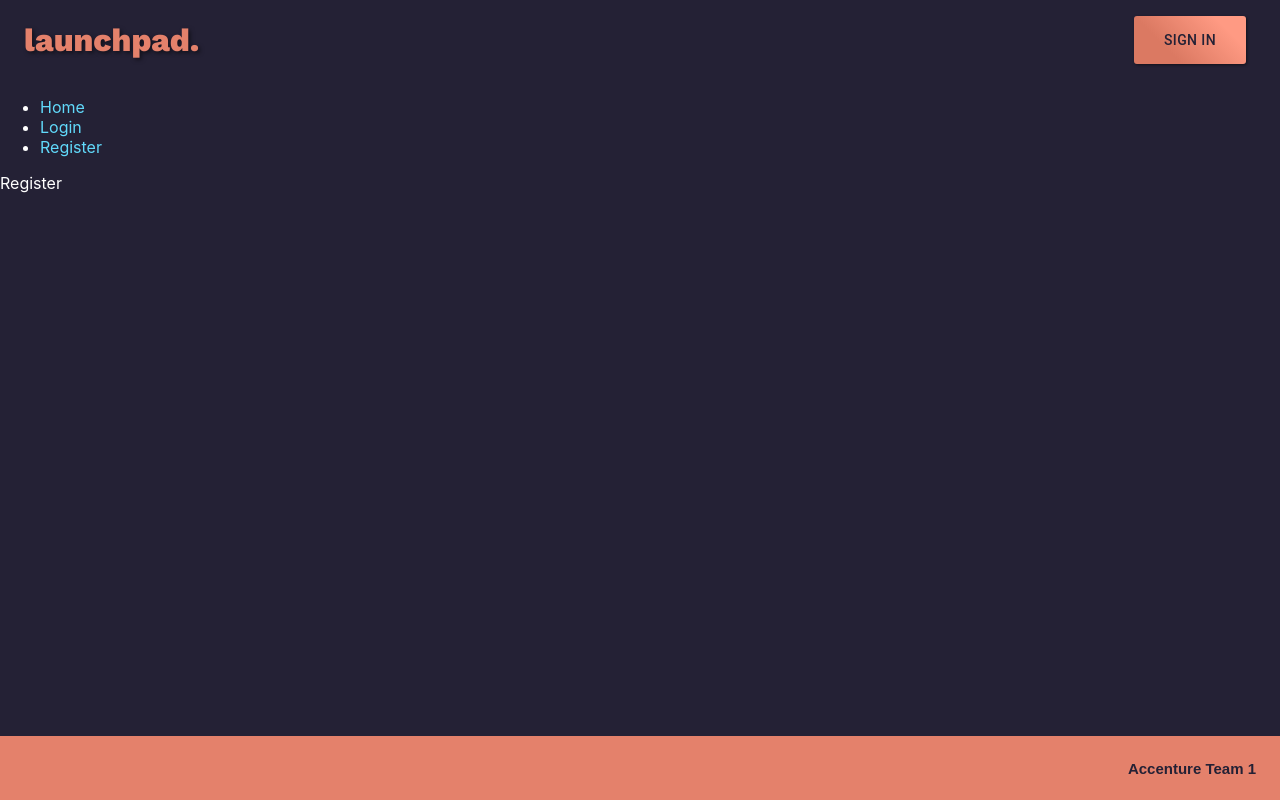
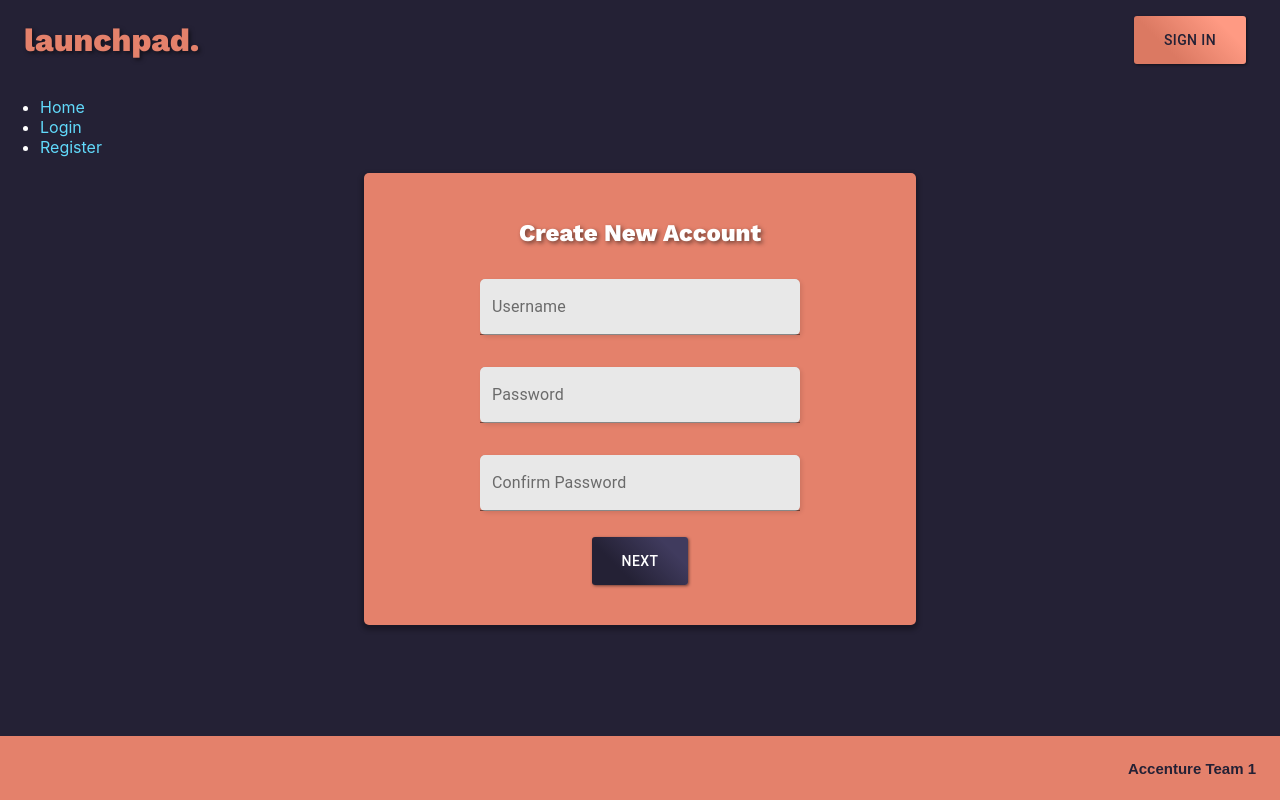
Before and after one commit to Felix-Poon/RSE-Launchpad-Frontend, a React (Create React App) app: page /register in a window 1280 px wide. Built offline with nearby package versions, Linux system fonts and the light colour scheme.

Commit message:
Register done

```diff
--- a/src/helpers/validation.js
+++ b/src/helpers/validation.js
@@ -3,12 +3,8 @@
 */
 
 /* Checks if all children in parent div are have empty values */
-export function ifEmpty(objects) {
-  let empty = false;
-  objects.childNodes.forEach(e => {
-      if (!e.childNodes[1].value) empty = true;
-  });
-  return empty;
+export function ifEmpty(str) {
+  return (str.length === 0 || !str.trim());
 }
 
 /* Checks if two strings match - used for password confirmation */
--- a/src/pages/Login.js
+++ b/src/pages/Login.js
@@ -1,4 +1,4 @@
-import React, { useState } from 'react';
+import React from 'react';
 import { Container, Box } from '@material-ui/core';
 import { StyledText, StyledInput, PrimaryButton } from '../styles/Styled';
 //import TextField from '@material-ui/core/TextField';
--- a/src/pages/Register.js
+++ b/src/pages/Register.js
@@ -1,10 +1,62 @@
 import React from 'react';
+import { Container, Box } from '@material-ui/core';
+import { StyledText, StyledInput, PrimaryButton } from '../styles/Styled';
+import { ifEmpty, passwordMatch } from '../helpers/validation';
 
 export function Register() {
+  const [username, setUsername] = React.useState("");
+  const [password, setPassword] = React.useState("");
+  const [confirmPass, setConfirmPass] = React.useState("");
+  const [usernameErr, setUsernameErr] = React.useState("");
+  const [passwordErr, setPasswordErr] = React.useState("");
+
+  function handleSubmit() {
+    setUsernameErr("");
+    setPasswordErr("")
+    if (ifEmpty(username)) {
+      setUsernameErr("Invalid username");
+    }
+    if (ifEmpty(password) || ifEmpty(confirmPass)) {
+      setPasswordErr("Enter password")
+    }
+    if (!passwordMatch(password, confirmPass)) {
+      setPasswordErr("Passwords must match");
+    }
+    /* USERNAME TAKEN ERR */
+  }
+
 
   return(
-    <p>
-      Register
-    </p>
+    <Container maxWidth='sm'>
+      <Box color='black' bgcolor='#E4816B' className='box-generic'>
+          <div>
+            <StyledText>Create New Account</StyledText>
+            <StyledInput
+              label={usernameErr || "Username"}
+              value={username}
+              onChange={(e) => setUsername(e.target.value)}
+              error={usernameErr}
+            />
+            <StyledInput
+              label={passwordErr || "Password"}
+              type="password"
+              value={password}
+              onChange={(e) => setPassword(e.target.value)}
+              error={passwordErr}
+            />
+            <StyledInput
+              label={passwordErr || "Confirm Password"}
+              type="password"
+              value={confirmPass}
+              onChange={(e) => setConfirmPass(e.target.value)}
+              error={passwordErr}
+            />
+          </div>
+          <PrimaryButton
+            text="Next"
+            onClick={handleSubmit}
+          />
+      </Box>
+    </Container>
   );
 }
```
